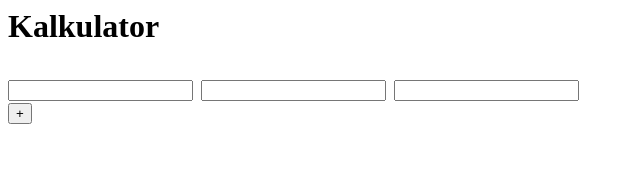
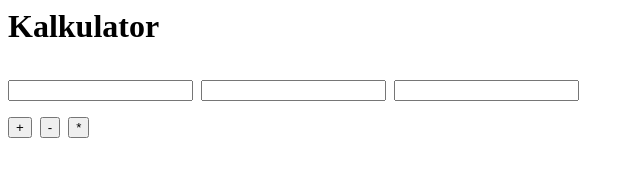
Before and after one commit to leniartek/Szyfrator, a plain HTML site: page kalkulator.html in a window 1280 px wide. Shown: the whole page, without its empty margins (0-640 px from the left). Drawn offline with Linux system fonts and the light colour scheme.

Commit message:
Kalkulator 2

```diff
--- a/kalkulator.html
+++ b/kalkulator.html
@@ -6,6 +6,18 @@
 				var first = document.getElementById("first").value;
 				var second = document.getElementById("second").value;
 				var result = Number(first) + Number(second);
+				document.getElementById("result").value = result;
+			}
+			function minus(){
+				var first = document.getElementById("first").value;
+				var second = document.getElementById("second").value;
+				var result = Number(first) - Number(second);
+				document.getElementById("result").value = result;
+			}
+			function mutliplication(){
+				var first = document.getElementById("first").value;
+				var second = document.getElementById("second").value;
+				var result = Number(first) * Number(second);
 				document.getElementById("result").value = result;
 			}
 		</script>
@@ -17,5 +29,7 @@
 		<input id="result"></input>
 		<br/>
 		<button onClick='plus()'>+</button>
+		<button onClick='minus()'>-</button>
+		<button onClick='mutliplication()'>*</button>
 	</body>
 </html>
```
